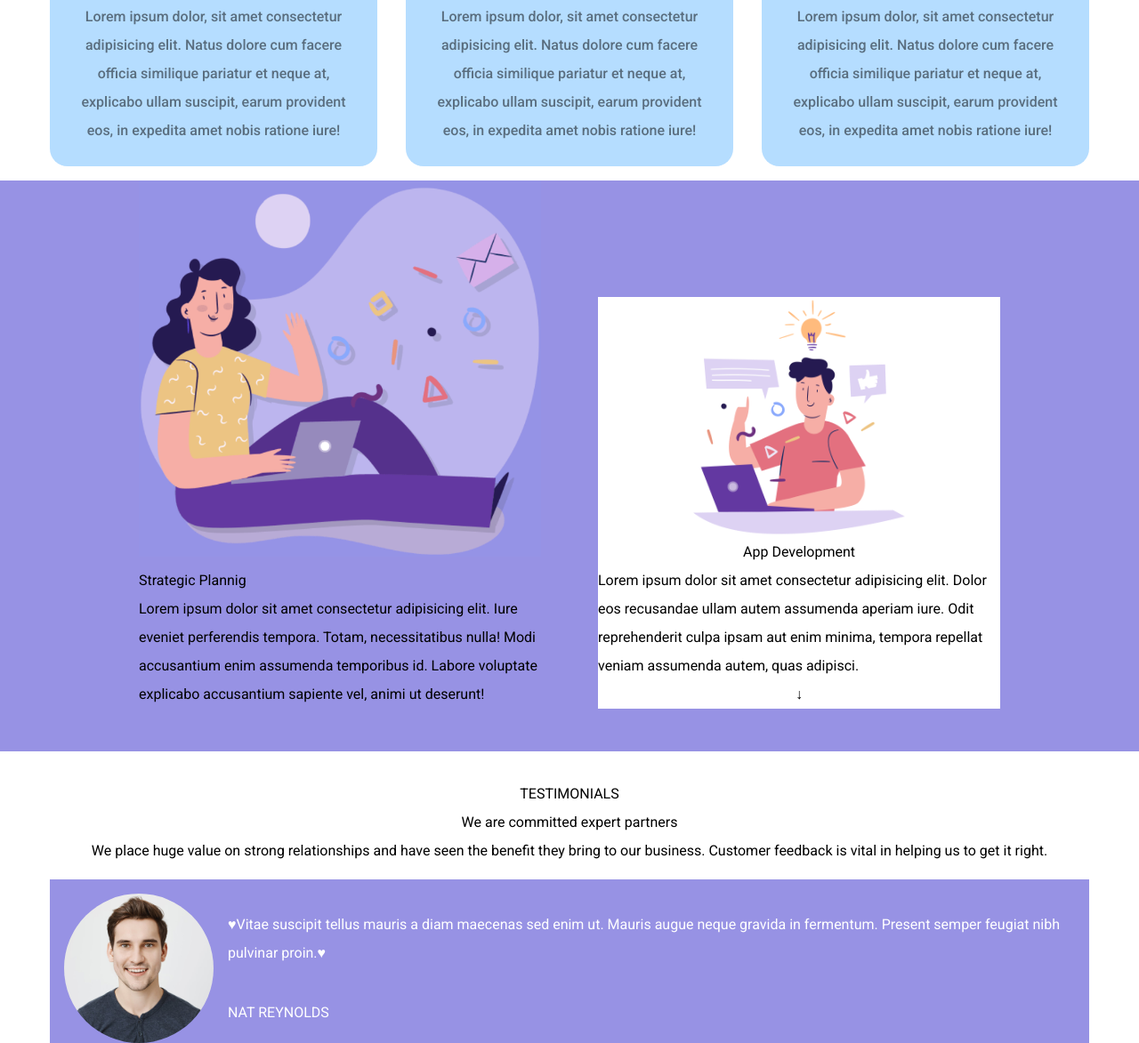
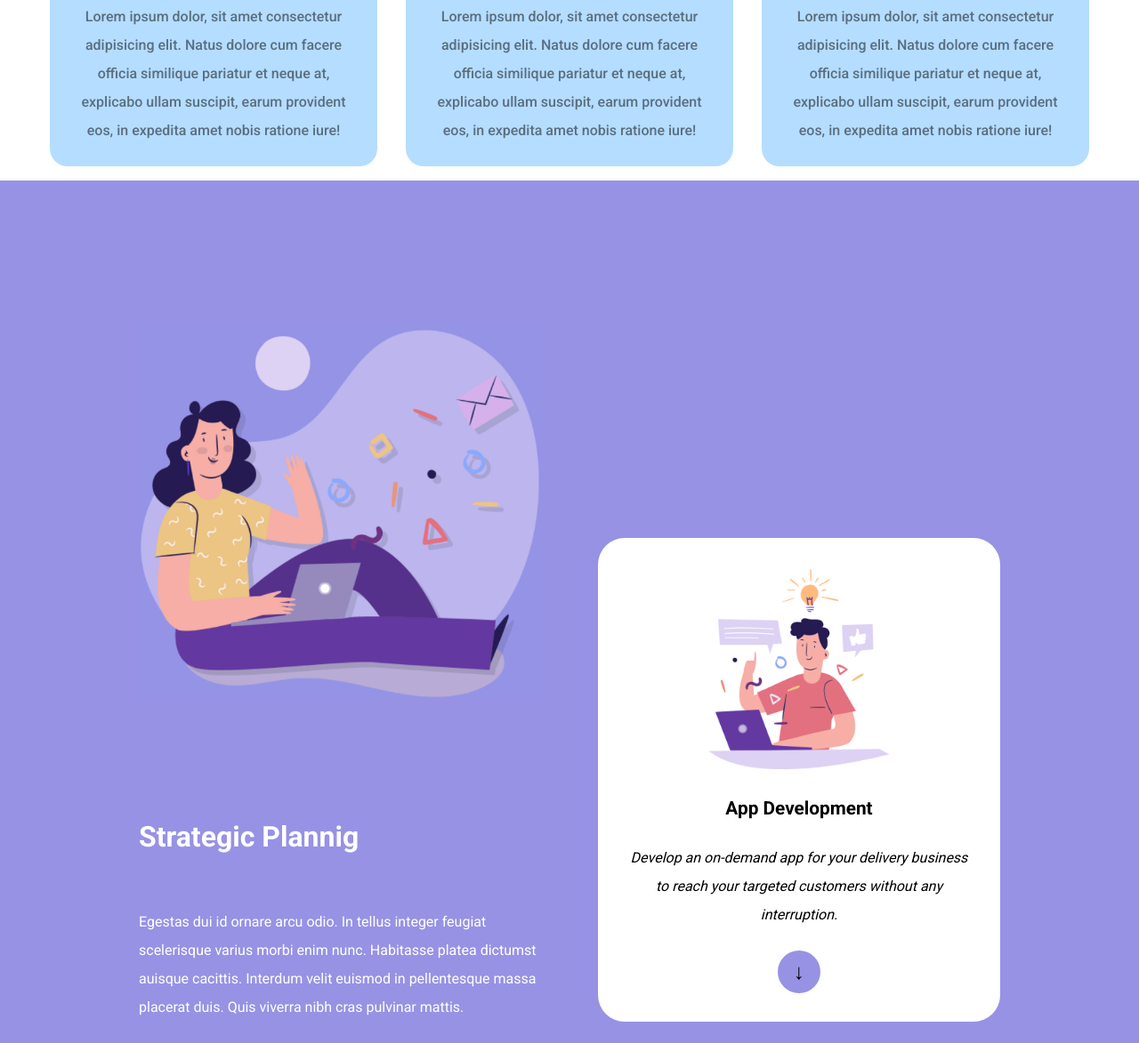
Before and after one commit to PaoloCardinale09/htmlcss-responsive-layout, a plain HTML site: page index.html in a window 1280 px wide. Shown: the part 727-1900 px from the top of the page at 89% size. Drawn offline with Linux system fonts and the light colour scheme.

Commit message:
add section 2 final

```diff
--- a/css/style.css
+++ b/css/style.css
@@ -136,23 +136,62 @@ header {
 }
 
 /* SECTION 2 */
-.section-2 {
+#section-2 {
     background-color: #9792e4;
-    padding-bottom: 3rem;
+    padding-top: 10rem;
+    padding-bottom: 5rem;
+}
+
+#section-2 h2 {
+    font-size: 2rem;
+    font-weight: 600;
+    margin-bottom: 4rem;
+}
+
+#section-2 .left-side-section2 img {
+    margin-bottom: 8rem;
+}
+
+
+.left-side-section2 {
+    color: white;
 }
 
 .right-side-section2 {
     margin-top: auto;
 }
 
-.section-2 .col {
+#section-2 .col {
     gap: 4rem;
+}
+
+#section-2 .right-side-section2 p {
+    font-style: italic;
+    text-align: center;
+}
+
+#section-2 .right-side-section2 span {
+    background-color: #9792e4;
+    border-radius: 50%;
+    width: 3rem;
+    height: 3rem;
+    line-height: 3rem;
+    text-align: center;
+    font-size: 1.5rem;
+}
+
+#section-2 h3 {
+    font-size: 1.3rem;
+    font-weight: 600;
 }
 
 .card-section2 {
     flex-direction: column;
     align-items: center;
+    gap: 1.5rem;
     background-color: white;
+    border-radius: 30px;
+    padding: 2rem;
 }
 
 .card-section2>img {
@@ -311,7 +350,7 @@ footer {
 
 
     /* SECTION 2 */
-    .section-2 .col {
+    #section-2 .col {
         flex-direction: column;
     }
 
--- a/index.html
+++ b/index.html
@@ -125,25 +125,23 @@
 		<!--
 			SECTION 2
 		 -->
-		<section class="section-2">
+		<section id="section-2">
 			<div class="col d-flex container-mini">
 
 				<div class="left-side-section2 w-50">
 					<img src="./img/planning1.png" alt="plan">
 					<h2>Strategic Plannig</h2>
-					<p>Lorem ipsum dolor sit amet consectetur adipisicing elit. Iure eveniet perferendis tempora. Totam,
-						necessitatibus nulla! Modi accusantium enim assumenda temporibus id. Labore voluptate explicabo
-						accusantium sapiente vel, animi ut deserunt!</p>
+					<p>Egestas dui id ornare arcu odio. In tellus integer feugiat scelerisque varius morbi enim nunc.
+						Habitasse platea
+						dictumst auisque cacittis. Interdum velit euismod in
+						pellentesque massa placerat duis. Quis viverra nibh cras pulvinar mattis.</p>
 				</div>
 				<div class="right-side-section2 w-50">
 					<div class="card-section2 d-flex">
 						<img src="./img/planning2.png" alt="">
 						<h3>App Development</h3>
-						<p>Lorem ipsum dolor sit amet consectetur adipisicing elit. Dolor eos recusandae ullam autem
-							assumenda
-							aperiam iure. Odit reprehenderit culpa ipsam aut enim minima, tempora repellat veniam
-							assumenda
-							autem, quas adipisci.</p>
+						<p>Develop an on-demand app for your delivery business to reach your targeted customers without
+							any interruption.</p>
 						<span>&DownArrow;</span>
 					</div>
 				</div>
```
